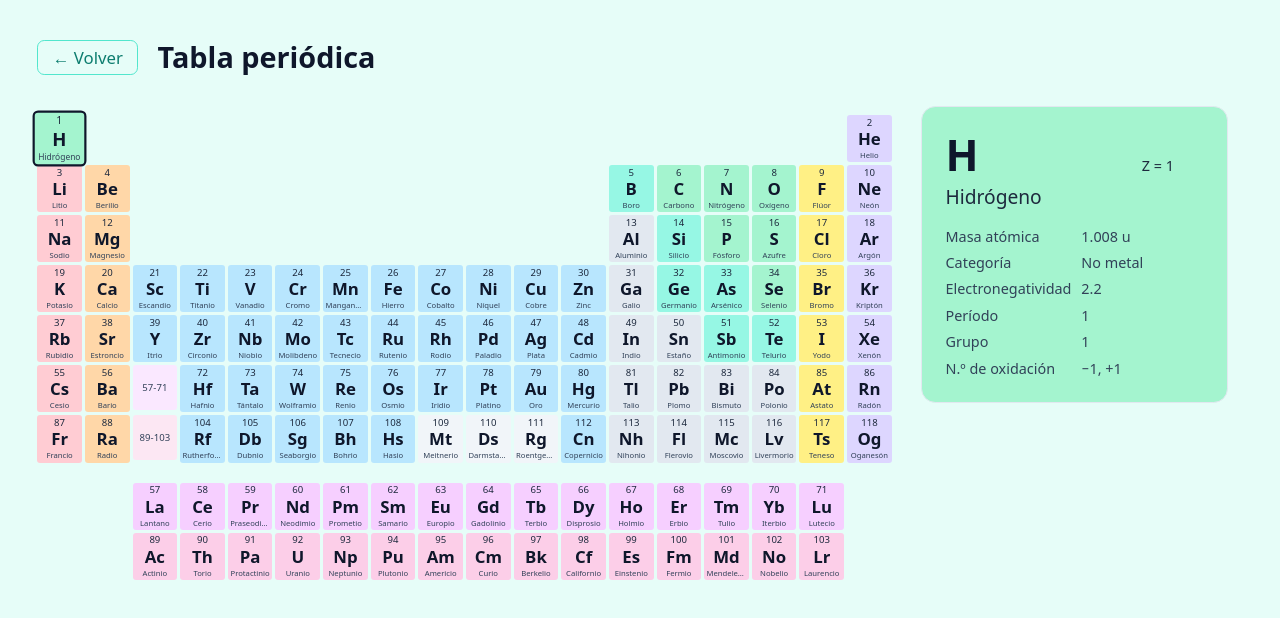
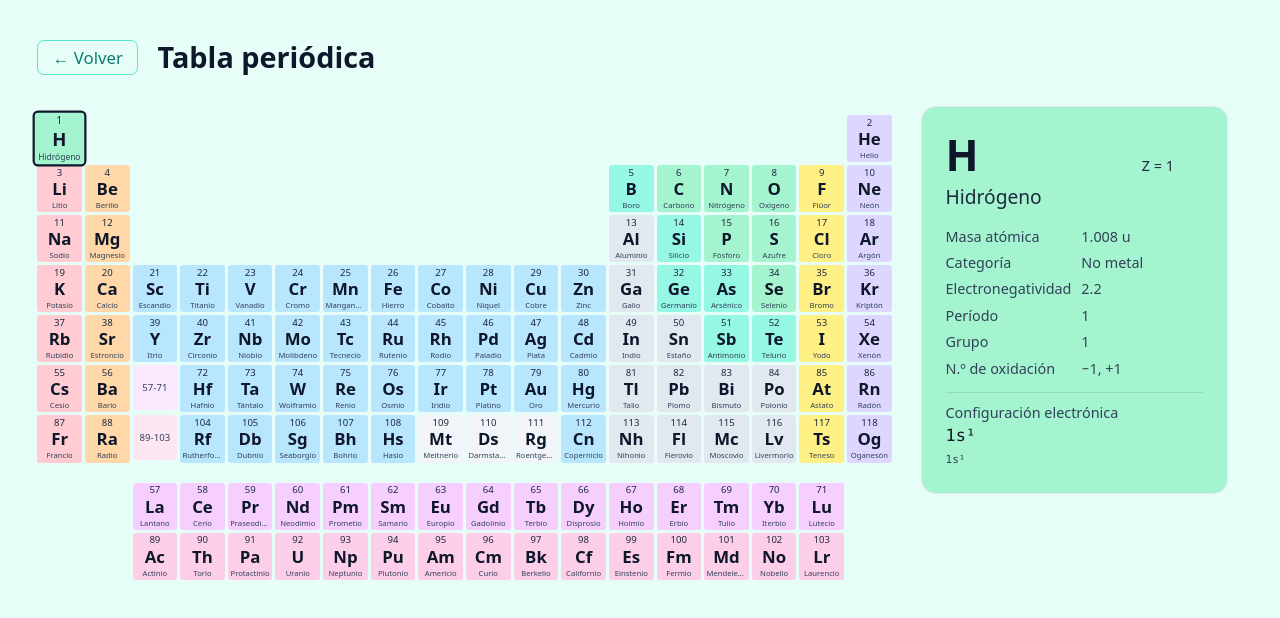
Before and after one commit to FacuCP/quimicampus, a React (Vite) app: page /tabla-periodica in a window 1280 px wide. Both pictures are taken after a click on the button "Hidrógeno". Shown: the top 618 px of the page. Built offline with nearby package versions, Linux system fonts and the light colour scheme.

Commit message:
mejoras en calculadora, configuracion electronica en tabla

```diff
--- /dev/null
+++ b/src/domain/element/electronConfiguration.ts
@@ -0,0 +1,165 @@
+/**
+ * Configuración electrónica de un elemento a partir de su número atómico.
+ *
+ * Se llena según el principio de Aufbau (orden de Madelung n+l) y luego se
+ * aplican las anomalías conocidas (Cr, Cu, Pd, Ag, Au, lantánidos/actínidos…),
+ * expresadas como el traslado de electrones de un subnivel a otro respecto de
+ * la predicción. Para elementos muy pesados sin anomalía tabulada el resultado
+ * es la predicción de Aufbau y puede no coincidir con el valor experimental.
+ */
+
+const SUBSHELL_LETTER = ['s', 'p', 'd', 'f'] as const
+const SUBSHELL_CAPACITY = [2, 6, 10, 14]
+
+/** Orden de llenado (n, l) según la regla de Madelung. */
+const FILL_ORDER: ReadonlyArray<readonly [number, number]> = [
+  [1, 0],
+  [2, 0],
+  [2, 1],
+  [3, 0],
+  [3, 1],
+  [4, 0],
+  [3, 2],
+  [4, 1],
+  [5, 0],
+  [4, 2],
+  [5, 1],
+  [6, 0],
+  [4, 3],
+  [5, 2],
+  [6, 1],
+  [7, 0],
+  [5, 3],
+  [6, 2],
+  [7, 1],
+]
+
+interface ElectronMove {
+  readonly from: readonly [number, number]
+  readonly to: readonly [number, number]
+  readonly count?: number
+}
+
+/** Anomalías respecto de la predicción de Aufbau: mover `count` electrones de `from` a `to`. */
+const ANOMALIES: Record<number, readonly ElectronMove[]> = {
+  24: [{ from: [4, 0], to: [3, 2] }], // Cr
+  29: [{ from: [4, 0], to: [3, 2] }], // Cu
+  41: [{ from: [5, 0], to: [4, 2] }], // Nb
+  42: [{ from: [5, 0], to: [4, 2] }], // Mo
+  44: [{ from: [5, 0], to: [4, 2] }], // Ru
+  45: [{ from: [5, 0], to: [4, 2] }], // Rh
+  46: [{ from: [5, 0], to: [4, 2], count: 2 }], // Pd
+  47: [{ from: [5, 0], to: [4, 2] }], // Ag
+  57: [{ from: [4, 3], to: [5, 2] }], // La
+  58: [{ from: [4, 3], to: [5, 2] }], // Ce
+  64: [{ from: [4, 3], to: [5, 2] }], // Gd
+  78: [{ from: [6, 0], to: [5, 2] }], // Pt
+  79: [{ from: [6, 0], to: [5, 2] }], // Au
+  89: [{ from: [5, 3], to: [6, 2] }], // Ac
+  90: [{ from: [5, 3], to: [6, 2], count: 2 }], // Th
+  91: [{ from: [5, 3], to: [6, 2] }], // Pa
+  92: [{ from: [5, 3], to: [6, 2] }], // U
+  93: [{ from: [5, 3], to: [6, 2] }], // Np
+  96: [{ from: [5, 3], to: [6, 2] }], // Cm
+  103: [{ from: [6, 2], to: [7, 1] }], // Lr
+}
+
+/** Z de cada gas noble, para la notación abreviada [Xe] 4f¹⁴ … */
+const NOBLE_GASES: ReadonlyArray<readonly [number, string]> = [
+  [2, 'He'],
+  [10, 'Ne'],
+  [18, 'Ar'],
+  [36, 'Kr'],
+  [54, 'Xe'],
+  [86, 'Rn'],
+]
+
+const SUPERSCRIPTS: Record<string, string> = {
+  '0': '⁰',
+  '1': '¹',
+  '2': '²',
+  '3': '³',
+  '4': '⁴',
+  '5': '⁵',
+  '6': '⁶',
+  '7': '⁷',
+  '8': '⁸',
+  '9': '⁹',
+}
+
+function superscript(value: number): string {
+  return String(value)
+    .split('')
+    .map((digit) => SUPERSCRIPTS[digit] ?? digit)
+    .join('')
+}
+
+function key(n: number, l: number): string {
+  return `${n},${l}`
+}
+
+/** Devuelve los subniveles ocupados (n, l, electrones) ordenados por (n, l). */
+function occupiedSubshells(
+  atomicNumber: number,
+): Array<{ n: number; l: number; electrons: number }> {
+  const counts = new Map<string, number>()
+  let remaining = atomicNumber
+
+  for (const [n, l] of FILL_ORDER) {
+    if (remaining <= 0) break
+    const electrons = Math.min(remaining, SUBSHELL_CAPACITY[l])
+    counts.set(key(n, l), electrons)
+    remaining -= electrons
+  }
+
+  for (const move of ANOMALIES[atomicNumber] ?? []) {
+    const amount = move.count ?? 1
+    const fromKey = key(move.from[0], move.from[1])
+    const toKey = key(move.to[0], move.to[1])
+    counts.set(fromKey, (counts.get(fromKey) ?? 0) - amount)
+    counts.set(toKey, (counts.get(toKey) ?? 0) + amount)
+  }
+
+  // Se conserva el orden de llenado (regla de las diagonales): 4s antes que 3d, etc.
+  return [...counts.entries()]
+    .map(([entry, electrons]) => {
+      const [n, l] = entry.split(',').map(Number)
+      return { n, l, electrons }
+    })
+    .filter((subshell) => subshell.electrons > 0)
+}
+
+function render(
+  subshells: Array<{ n: number; l: number; electrons: number }>,
+): string {
+  return subshells
+    .map(
+      ({ n, l, electrons }) =>
+        `${n}${SUBSHELL_LETTER[l]}${superscript(electrons)}`,
+    )
+    .join(' ')
+}
+
+/** Configuración electrónica completa, p. ej. `"1s² 2s² 2p⁶ 3s² 3p⁶ 4s² 3d⁶"` (ordenada por n, l). */
+export function electronConfiguration(atomicNumber: number): string {
+  return render(occupiedSubshells(atomicNumber))
+}
+
+/** Configuración abreviada con el gas noble anterior, p. ej. `"[Ar] 3d⁶ 4s²"`. */
+export function electronConfigurationShort(atomicNumber: number): string {
+  const core = NOBLE_GASES.filter(([z]) => z < atomicNumber).at(-1)
+  if (!core) return electronConfiguration(atomicNumber)
+
+  const [coreZ, coreSymbol] = core
+  const coreCounts = new Map(
+    occupiedSubshells(coreZ).map((s) => [key(s.n, s.l), s.electrons]),
+  )
+  const valence = occupiedSubshells(atomicNumber)
+    .map((s) => ({
+      ...s,
+      electrons: s.electrons - (coreCounts.get(key(s.n, s.l)) ?? 0),
+    }))
+    .filter((s) => s.electrons > 0)
+
+  return `[${coreSymbol}] ${render(valence)}`.trim()
+}
--- a/src/domain/measurement/Unit.ts
+++ b/src/domain/measurement/Unit.ts
@@ -13,6 +13,7 @@ export const MEASUREMENT_UNITS = [
   { id: 'litro', label: 'Litro', symbol: 'L' },
   { id: 'mililitro', label: 'Mililitro', symbol: 'mL' },
   { id: 'particula', label: 'Partícula', symbol: 'part.' },
+  { id: 'porcentaje', label: 'Porcentaje', symbol: '%' },
 ] as const satisfies readonly MeasurementUnit[]
 
 export type MeasurementUnitId = (typeof MEASUREMENT_UNITS)[number]['id']
--- a/src/presentation/components/calcular/ProportionTable.tsx
+++ b/src/presentation/components/calcular/ProportionTable.tsx
@@ -10,8 +10,17 @@ import { UnitSelect } from './UnitSelect'
 const MAX_COLUMNS = 3
 const COLUMN_LABELS = ['A', 'B', 'C']
 
+type ColumnRole = 'soluto' | 'solvente'
+
+const COLUMN_ROLES: { id: ColumnRole; label: string }[] = [
+  { id: 'soluto', label: 'Soluto' },
+  { id: 'solvente', label: 'Solvente' },
+]
+
 interface Column {
   element: Element | null
+  /** Rol elegido cuando la columna representa el soluto/solvente en vez de un elemento. */
+  role: ColumnRole | null
   unit: MeasurementUnitId
 }
 
@@ -31,7 +40,7 @@ const secondaryButtonClass =
 const cellClass = 'border border-slate-200 p-2 align-top dark:border-slate-700'
 
 function makeColumn(): Column {
-  return { element: null, unit: 'mol' }
+  return { element: null, role: null, unit: 'mol' }
 }
 
 function columnLabel(index: number): string {
@@ -49,7 +58,9 @@ export function ProportionTable() {
     [referenceRow],
   )
   const ready =
-    columns.every((column) => column.element !== null) &&
+    columns.every(
+      (column) => column.element !== null || column.role !== null,
+    ) &&
     references.length === columns.length &&
     references.every((value) => value !== null && value > 0)
 
@@ -153,8 +164,20 @@ export function ProportionTable() {
                   <div className="flex flex-col gap-1.5">
                     <ElementCombobox
                       value={column.element}
-                      onChange={(element) => updateColumn(index, { element })}
-                      onClear={() => updateColumn(index, { element: null })}
+                      extraChoices={COLUMN_ROLES}
+                      selectedExtraId={column.role}
+                      onChange={(element) =>
+                        updateColumn(index, { element, role: null })
+                      }
+                      onChooseExtra={(role) =>
+                        updateColumn(index, {
+                          element: null,
+                          role: role as ColumnRole,
+                        })
+                      }
+                      onClear={() =>
+                        updateColumn(index, { element: null, role: null })
+                      }
                     />
                     <UnitSelect
                       value={column.unit}
--- a/src/presentation/components/periodic-table/ElementDetailPanel.tsx
+++ b/src/presentation/components/periodic-table/ElementDetailPanel.tsx
@@ -1,5 +1,9 @@
 import type { Element } from '../../../domain/element/Element'
 import { categoryLabel } from '../../../domain/element/Element'
+import {
+  electronConfiguration,
+  electronConfigurationShort,
+} from '../../../domain/element/electronConfiguration'
 import { CATEGORY_BG } from './categoryStyles'
 
 interface ElementDetailPanelProps {
@@ -66,6 +70,17 @@ export function ElementDetailPanel({ element, onClose }: ElementDetailPanelProps
             : '—'}
         </dd>
       </dl>
+      <div className="mt-3 border-t border-black/10 pt-2 dark:border-white/10">
+        <p className="text-xs text-slate-700 dark:text-slate-200">
+          Configuración electrónica
+        </p>
+        <p className="mt-0.5 font-mono text-sm text-slate-900 dark:text-slate-50">
+          {electronConfigurationShort(element.atomicNumber)}
+        </p>
+        <p className="mt-0.5 font-mono text-[11px] leading-relaxed text-slate-700 dark:text-slate-300">
+          {electronConfiguration(element.atomicNumber)}
+        </p>
+      </div>
     </div>
   )
 }
```
Also changed, not shown: src/presentation/components/element/ElementCombobox.tsx (+83 -4 lines), 1 other file (tests, documents, lock files or other folders).
